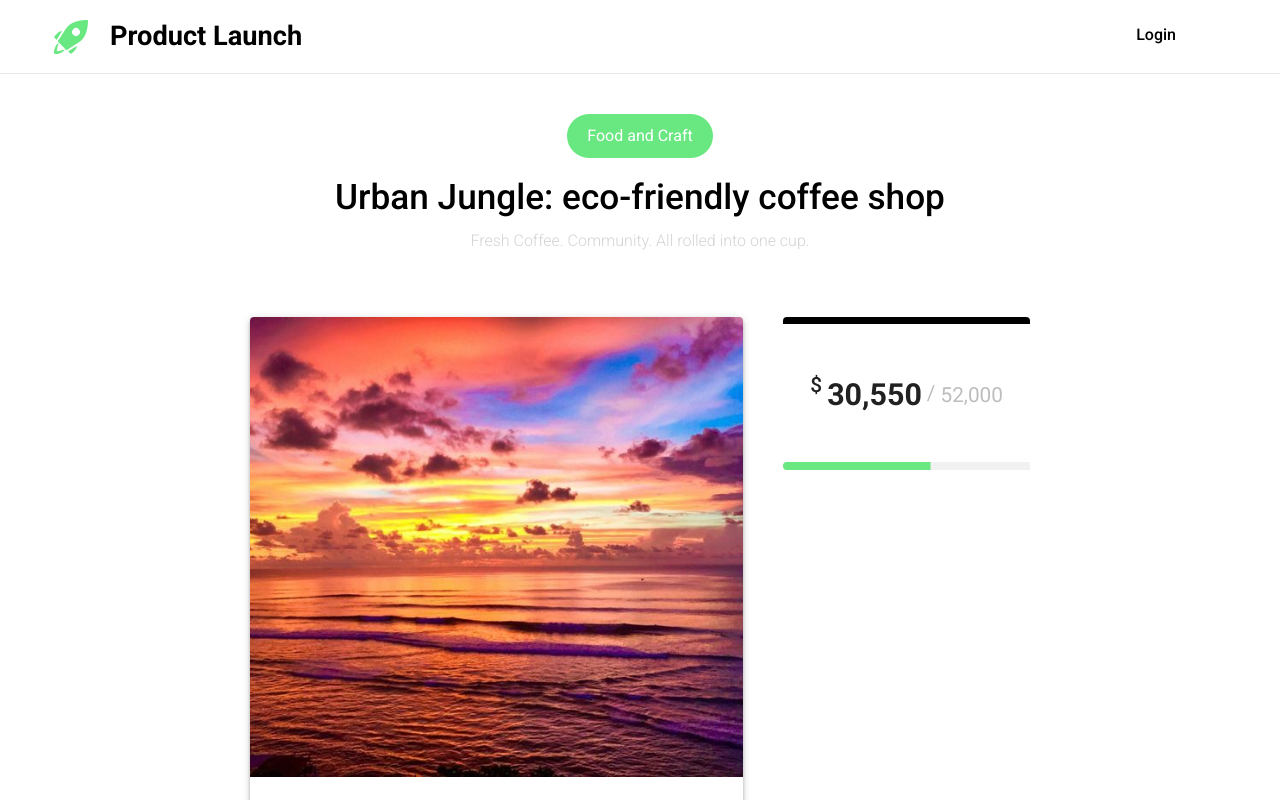
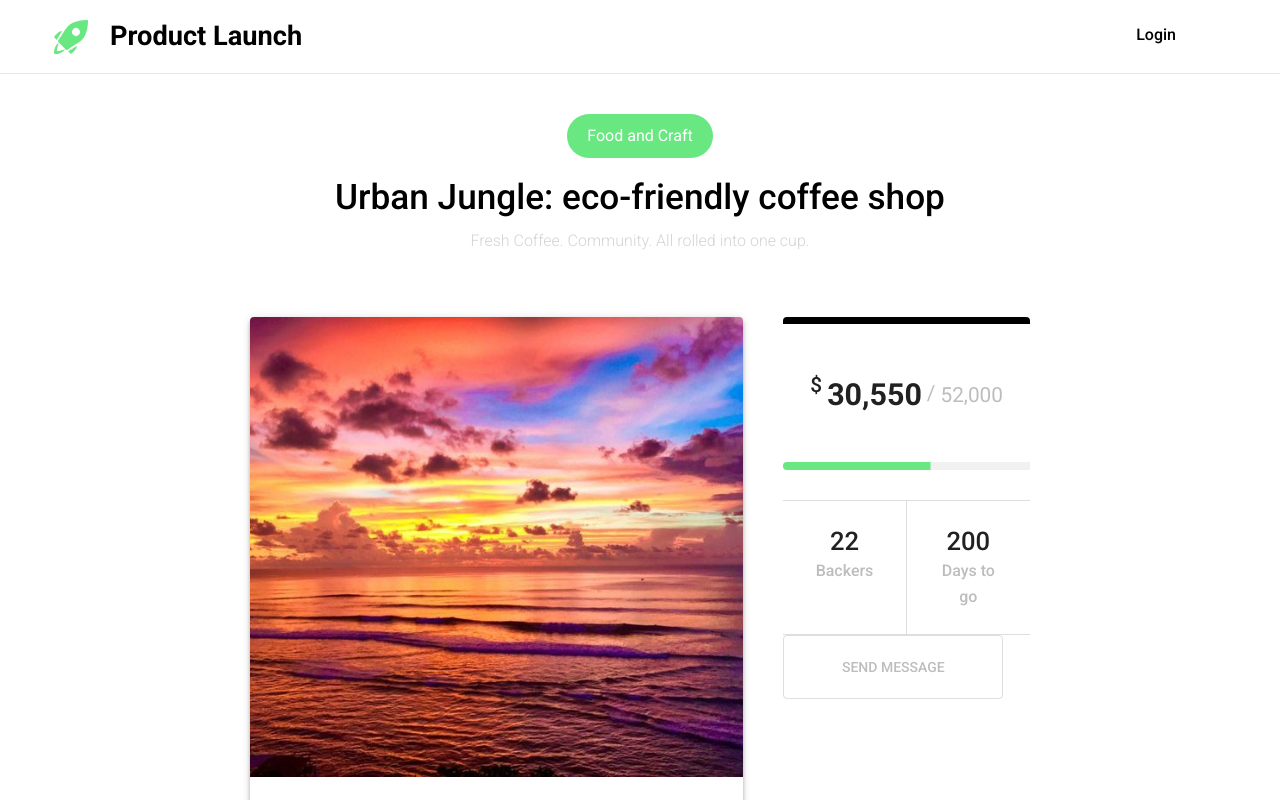
Before and after one commit to hatchways/team-summer, a React (Create React App) app in the folder client/: page /project/1 in a window 1280 px wide. Shown: the top 800 px of the page. Built offline with nearby package versions, Linux system fonts and the light colour scheme.

Commit message:
User stats

```diff
--- a/client/src/pages/Project.js
+++ b/client/src/pages/Project.js
@@ -5,7 +5,8 @@ import {
   Card,
   CardMedia,
   CardContent,
-  LinearProgress
+  LinearProgress,
+  Button
 } from '@material-ui/core';
 import { lighten, styled, withStyles } from '@material-ui/core/styles';
 
@@ -20,7 +21,7 @@ const styles = (theme) => ({
     height: 8,
     width: 250,
     borderRadius: 100,
-    margin: '0 auto'
+    margin: '30px auto'
   },
   fundraisingBarPrimary: {
     backgroundColor: theme.palette.primary.main
@@ -100,6 +101,28 @@ const FundraisingAmounts = styled('div')(({ theme }) => ({
   }
 }));
 
+const FundraisingStatContainer = styled('div')(({ theme }) => ({
+  display: 'grid',
+  gridTemplateColumns: 'repeat(2, 1fr)',
+  borderTop: `1px solid ${lighten(theme.palette.secondary.main, 0.5)}`,
+  borderBottom: `1px solid ${lighten(theme.palette.secondary.main, 0.5)}`
+}));
+
+const FundraisingStat = styled('div')(({ theme }) => ({
+  display: 'flex',
+  flexDirection: 'column',
+  alignItems: 'center',
+  padding: 25,
+
+  '&:first-of-type': {
+    borderRight: `1px solid ${lighten(theme.palette.secondary.main, 0.5)}`
+  },
+
+  '& > h4, & > h6': {
+    margin: 0,
+    textAlign: 'center'
+  }
+}));
 
 class Project extends React.Component {
   state = {
@@ -110,6 +133,8 @@ class Project extends React.Component {
     location: 'San Jose, CA',
     fundingRaised: 30550,
     fundingGoal: 52000,
+    backers: 22,
+    daysLeft: 200,
     images: [
       '/images/placeholder-sunset.jpg'
     ]
@@ -134,11 +159,11 @@ class Project extends React.Component {
 
   projectDetailsCard() {
     const { classes } = this.props;
-    const { description, location } = this.state;
+    const { description, location, images } = this.state;
 
     return (
       <Card elevation={4}>
-        <CardMedia component="img" image="/images/placeholder-sunset.jpg"
+        <CardMedia component="img" image={images[0]}
                    title="Project image"
                    height="460"/>
         <CardContent className={classes.projectDetailsContent}>
@@ -155,7 +180,7 @@ class Project extends React.Component {
 
   projectFundraisingCard() {
     const { classes } = this.props;
-    const { fundingRaised, fundingGoal } = this.state;
+    const { fundingRaised, fundingGoal, backers, daysLeft } = this.state;
 
     const calculateCompleted = () => {
       const percentageComplete = Math.round((fundingRaised * 100) / fundingGoal);
@@ -177,6 +202,17 @@ class Project extends React.Component {
                           root: classes.fundraisingBarSecondary,
                           bar: classes.fundraisingBarPrimary
                         }}/>
+        <FundraisingStatContainer>
+          <FundraisingStat>
+            <Typography variant="h4">{backers}</Typography>
+            <Typography variant="h6" color="secondary">Backers</Typography>
+          </FundraisingStat>
+          <FundraisingStat>
+            <Typography variant="h4">{daysLeft}</Typography>
+            <Typography variant="h6" color="secondary">Days to go</Typography>
+          </FundraisingStat>
+        </FundraisingStatContainer>
+        <Button variant="outlined" color="secondary">Send Message</Button>
       </Card>
     );
   }
--- a/client/src/themes/theme.js
+++ b/client/src/themes/theme.js
@@ -57,7 +57,8 @@ export const theme = createMuiTheme({
       contrastText: '#ffffff'
     },
     secondary: {
-      main: '#BDBDBD'
+      main: '#BDBDBD',
+      contrastText: '#000000'
     }
   },
   primary: '#69E781',
```
